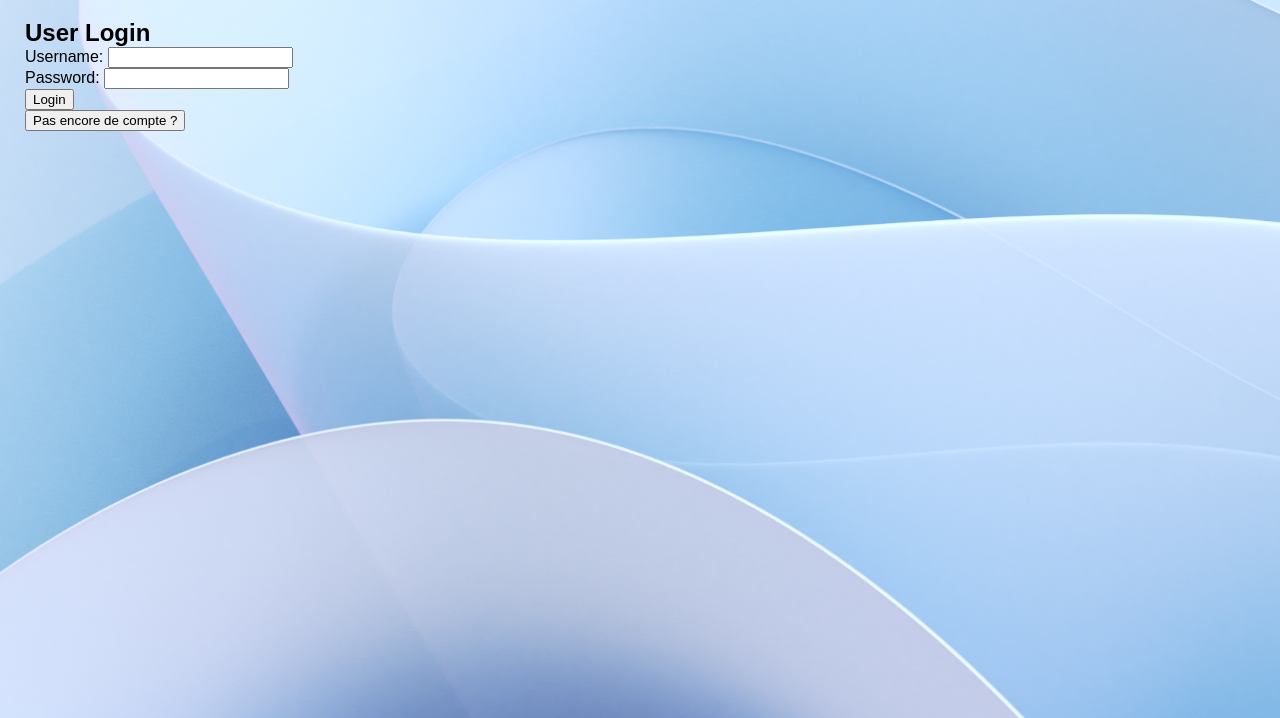
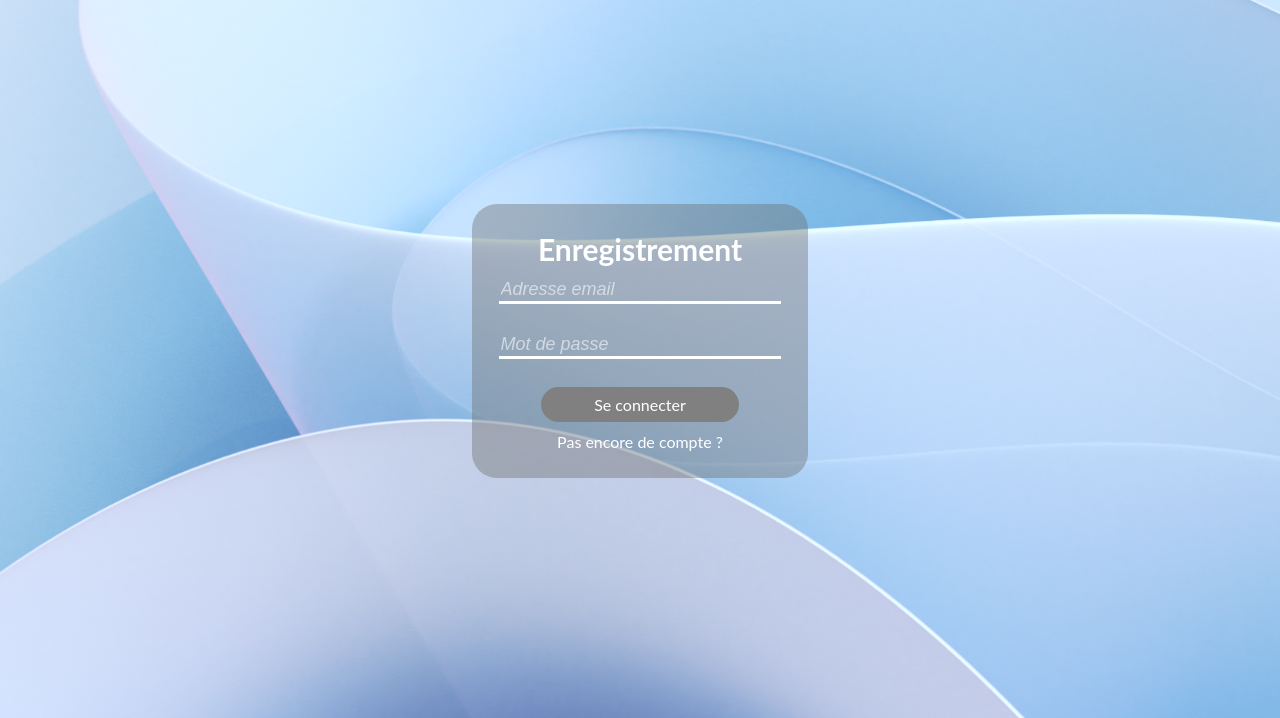
Before and after one commit to LabSupervisor/LabSupervisor, a PHP site: page /login.php in a window 1280 px wide. Shown: the part 51-769 px from the top of the page. Run offline with PHP 8.4, Linux system fonts and the light colour scheme; some libraries are stand-ins or nearby versions.

Commit message:
Login Beau

```diff
--- a/pages/login.php
+++ b/pages/login.php
@@ -1,3 +1,4 @@
+<link rel="stylesheet" href="../public/css/login.css">
 <?php
 	require($_SERVER["DOCUMENT_ROOT"] . "/logic/ft_header.php");
 	mainHeader("Connexion");
@@ -13,13 +14,16 @@
 	require($_SERVER["DOCUMENT_ROOT"] . '/logic/login.php');
 ?>
 
-<h2>User Login</h2>
-<form action="login.php" method="post">
-	Username: <input type="text" name="username"><br>
-	Password: <input type="password" name="password"><br>
-	<input type="submit" value="Login">
-</form>
-
-<a href="<?="http://" . $_SERVER["SERVER_NAME"] . "/register.php"?>">
-	<button>Pas encore de compte ?</button>
-</a>
+<div class="LoginDiv">
+    <form action="login.php" method="post">
+        <h2>Enregistrement</h2>
+        <input type="text" id="username" name="username" class="Username" placeholder="Adresse email"><br>
+        <input type="password" id="password" name="password" class="Password" placeholder="Mot de passe"><br>
+        <div class="LoginDivButons">
+            <input type="submit" value="Se connecter" class="login-button">
+            <a href="http://labsupervisor.fr/pages/register.php" class="register-link">
+                Pas encore de compte ?
+            </a>
+        </div>
+    </form>
+</div>
--- /dev/null
+++ b/public/css/login.css
@@ -0,0 +1,64 @@
+/*Fond d'ecran (style de la page en general)*/
+.LoginDiv {
+    margin: auto;
+    font-family: Lato;
+    text-align: center;
+    width: 23%;
+    background-color: #6f6f6f69;
+    border-radius: 25px;
+    padding: 27px;
+    margin-top: 15%;
+    color: white;
+}
+h2{
+	color: white;
+    font-family: Lato;
+    font-size: 30px;
+}
+
+form {
+    display: flex;
+    flex-direction: column;
+}
+
+.Username,
+.Password {
+    width: 100%;
+    border-top: 0;
+    border-left: 0;
+    border-right: 0;
+    background: none;
+    border-color: white;
+    border-width: 3px;
+    font-size: 18px;
+    margin-top: 11px;
+}
+
+input::placeholder {
+    color: rgba(255, 255, 255, 0.563);
+    font-style: italic;
+}
+
+.LoginDivButons {
+    text-align: center;
+}
+
+.login-button {
+    width: 70%;
+    margin: 10px auto;
+    border-radius: 25px;
+    padding: 8px;
+    color: white;
+    background-color: grey;
+    border: 0;
+    font-size: 16px;
+    font-family: lato;
+}
+
+.register-link {
+    color: white;
+    text-decoration: none;
+    display: flex;
+    justify-content: center;
+    font-family: Lato;
+}
```
Also changed, not shown: pages/register.php (+20 -12 lines), public/css/register.css (added, +23 -0 lines).
